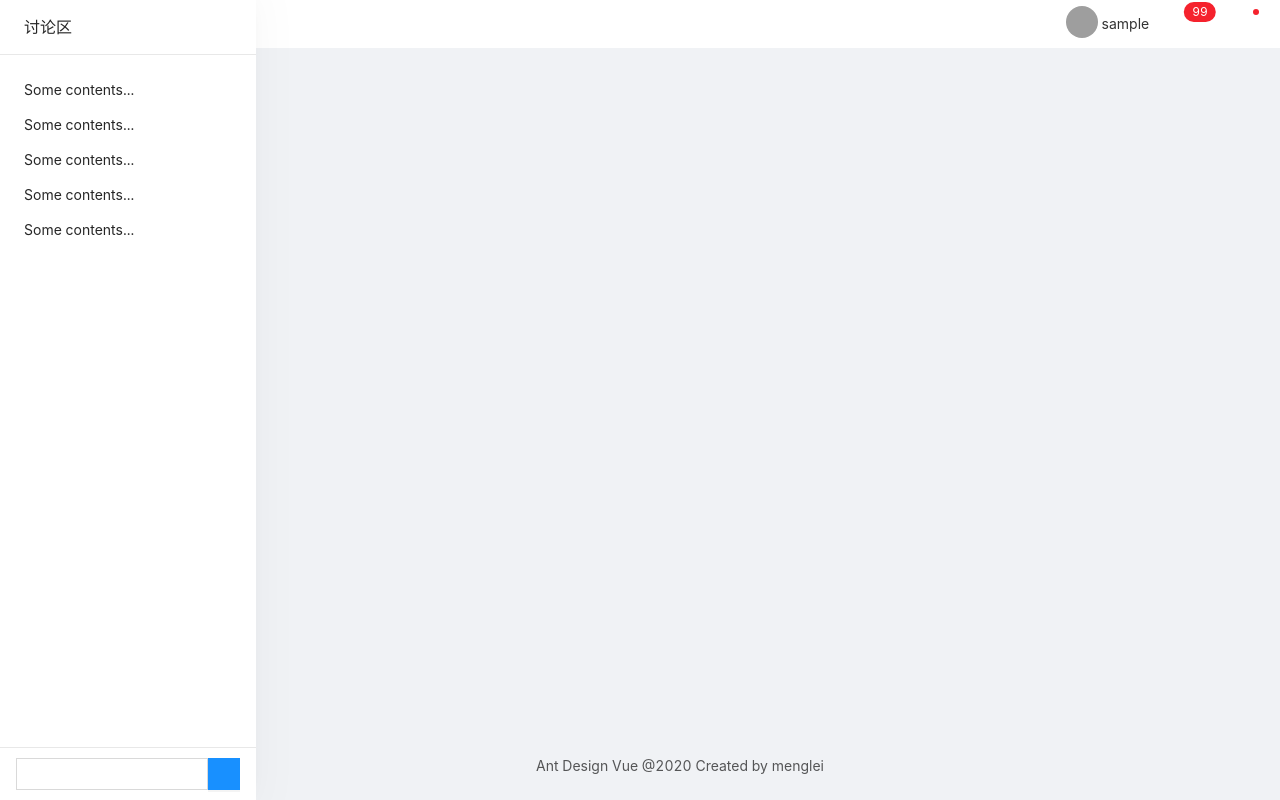
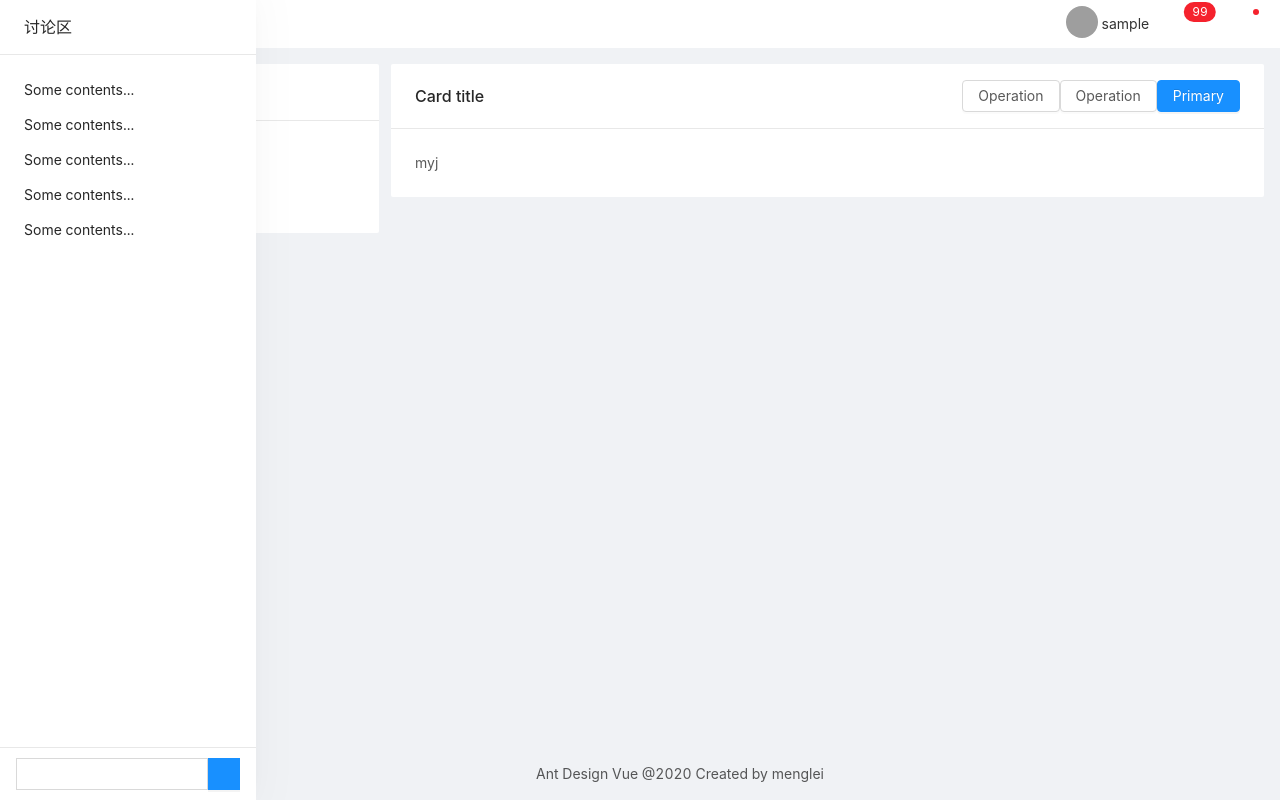
Before and after one commit to github-meng/ipd-vue, a Vue app: page /home in a window 1280 px wide. Built offline with nearby package versions, Linux system fonts and the light colour scheme; sample sign-in values are in the browser's storage; grey boxes are pictures that could not be loaded.

Commit message:
homePage

```diff
--- a/public/index.html
+++ b/public/index.html
@@ -5,7 +5,8 @@
     <meta http-equiv="X-UA-Compatible" content="IE=edge">
     <meta name="viewport" content="width=device-width,initial-scale=1.0">
     <link rel="icon" href="<%= BASE_URL %>favicon.ico">
-    <title><%= htmlWebpackPlugin.options.title %></title>
+    <!-- <title><%= htmlWebpackPlugin.options.title %></title> -->
+    <title>IPD_流程系统</title>
   </head>
   <body>
     <noscript>
--- a/src/layouts/BasicLayout.vue
+++ b/src/layouts/BasicLayout.vue
@@ -19,12 +19,12 @@
         /> -->
           <Header />
         </a-layout-header>
-        <a-layout-content style="margin: 0 16px">
+        <a-layout-content style="margin: 16px">
           <transition>
             <router-view></router-view>
           </transition>
         </a-layout-content>
-        <a-layout-footer style="text-align: center">
+        <a-layout-footer style="text-align: center;padding: 16px 50px;">
           <Footer />
         </a-layout-footer>
       </a-layout>
@@ -67,13 +67,15 @@ export default {
     overflow: hidden;
     img {
       display: inline;
-      width: 48px;
-      height: 48px;
-      margin: 0;
+      width: 40px;
+      height: 40px;
+      margin: 4px;
     }
     h1 {
       font-size: 14px;
+      line-height: 20px;
       font-weight: 600;
+      font-family: Avenir, Helvetica Neue, Arial, Helvetica, sans-serif;
       color: #ffffff;
       margin: 0;
     }
--- a/src/layouts/SiderMenu.vue
+++ b/src/layouts/SiderMenu.vue
@@ -1,5 +1,5 @@
 <template>
-  <div>
+  <div style="margin: 10px 0">
     <a-menu :default-selected-keys="selectKeys" mode="inline" theme="dark">
       <a-menu-item
         v-for="item in menuData"
--- a/src/views/home/Home.vue
+++ b/src/views/home/Home.vue
@@ -1,13 +1,66 @@
 <template>
-  <div>
-    <h1>分析页面</h1>
-    <a-button @click="handle">测试接口</a-button>
+  <div class="page-header-index-wide page-header-wrapper-grid-content-main">
+    <a-row :gutter="12" style="height: 100%">
+      <a-col :md="24" :lg="6">
+        <a-card title="Card left" :bordered="false" :loading="loading">
+          <h1>分析页面</h1>
+          <a-button @click="handle">测试接口</a-button>
+        </a-card>
+      </a-col>
+      <a-col :md="24" :lg="18">
+        <a-card
+          style="width:100%"
+          title="Card title"
+          :bordered="false"
+          :loading="loading"
+        >
+          <div slot="extra">
+            <a-button key="3">
+              Operation
+            </a-button>
+            <a-button key="2">
+              Operation
+            </a-button>
+            <a-button key="1" type="primary">
+              Primary
+            </a-button>
+          </div>
+          myj
+        </a-card>
+        <br />
+        <!-- <a-card title="Card right" >
+          <a-page-header title="Title" sub-title="This is a subtitle">
+            <template slot="extra">
+              <a-button key="3">
+                Operation
+              </a-button>
+              <a-button key="2">
+                Operation
+              </a-button>
+              <a-button key="1" type="primary">
+                Primary
+              </a-button>
+            </template>
+          </a-page-header>
+        </a-card> -->
+      </a-col>
+    </a-row>
   </div>
 </template>
 
 <script>
 import { getTestData } from "@/api/apis";
 export default {
+  mounted() {
+    setTimeout(() => {
+      this.loading = false;
+    }, 2000);
+  },
+  data() {
+    return {
+      loading: true
+    };
+  },
   methods: {
     handle() {
       getTestData()
@@ -23,4 +76,11 @@ export default {
 </script>
 
 <!-- Add "scoped" attribute to limit CSS to this component only -->
-<style scoped lang="less"></style>
+<style scoped lang="less">
+.page-header-wrapper-grid-content-main {
+  width: 100%;
+  height: 100%;
+  min-height: 100%;
+  transition: 0.3s;
+}
+</style>
```
Also changed, not shown: src/main.js (+7 -1 lines), 1 other file (tests, documents, lock files or other folders).
